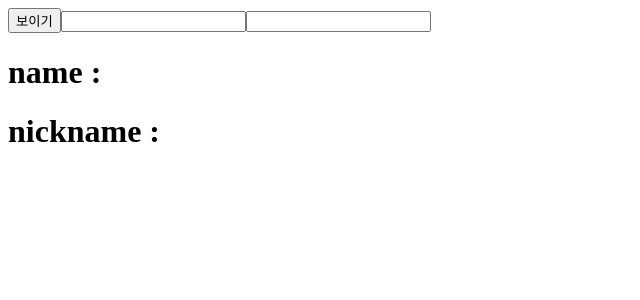
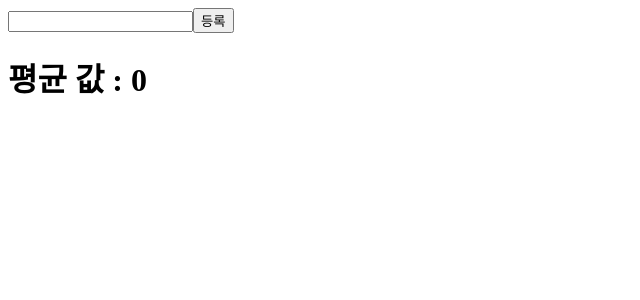
Before and after one commit to sangcheol-LEE/reactBasicStudy, a React (Create React App) app: page / in a window 1280 px wide. Shown: the top 300 px of the page, without its empty margins (0-640 px from the left). Built offline with nearby package versions, Linux system fonts and the light colour scheme.

Commit message:
usememo basic

```diff
--- a/src/App.js
+++ b/src/App.js
@@ -1,22 +1,15 @@
 import React,{Component, useEffect, useState} from "react";
-import Counter from "./Counter";
-import Info from "./Info";
+import Average from "./Average";
 
 
 const App = () => {
 
-  const [visible, setVisible] = useState(false)
 
 
 
   return (
     <>
-    <button
-      onClick={() => setVisible(!visible)}
-    >{visible ? "숨기기" : "보이기"}</button>
-    {visible && <Info/>}
-
-    <Counter />
+    <Average />
     </>
   );
 
--- /dev/null
+++ b/src/Average.js
@@ -0,0 +1,41 @@
+import React,{useMemo, useState} from "react";
+
+const getAverage =  numbers => {
+    console.log('평균 값 계산 중...');
+    if(numbers.length === 0) return 0;
+    const sum = numbers.reduce((a,b) => a + b);
+    return sum / numbers.length;
+}
+
+const Average = () => {
+    const [list, setList] = useState([])
+    const [number, setNumber] = useState('');
+
+    const onChange = e => {
+        setNumber(e.target.value);
+    }
+
+    const onInsert = e => {
+        const nextList = list.concat(parseInt(number));
+        setList(nextList);
+        setNumber('')
+    }
+
+    const avg = useMemo(() => getAverage(list),[list])
+
+    return (
+        <>
+            <input value={number} onChange={onChange}/>
+            <button onClick={onInsert}>등록</button>
+            <ul>
+                {list.map((value,index) => (
+                    <li key={index}>{value}</li>
+                ))}
+            </ul>
+            <h1>평균 값 : {avg}</h1>
+        </>
+
+    )
+}
+
+export default Average
```
Also changed, not shown: 내용정리/Hooks.md (+4 -0 lines).
